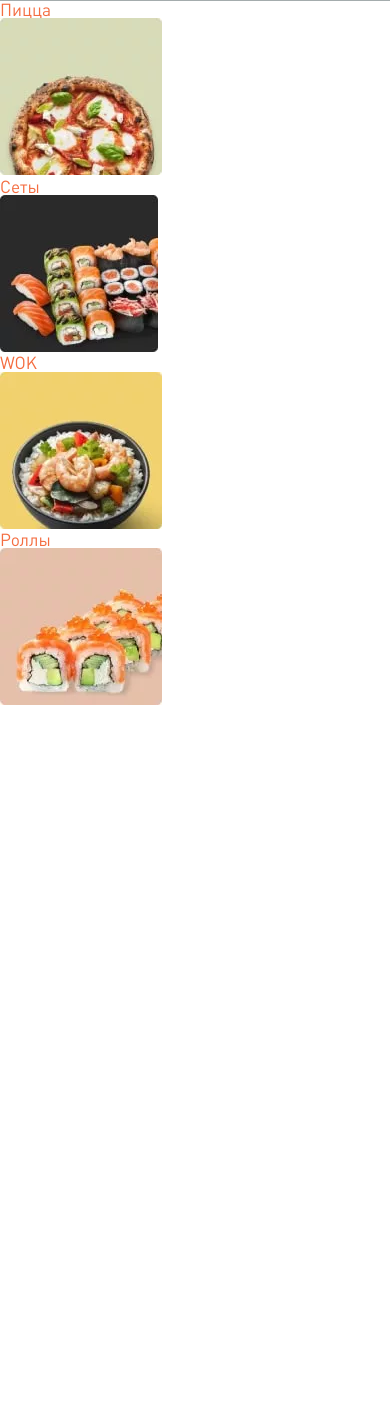
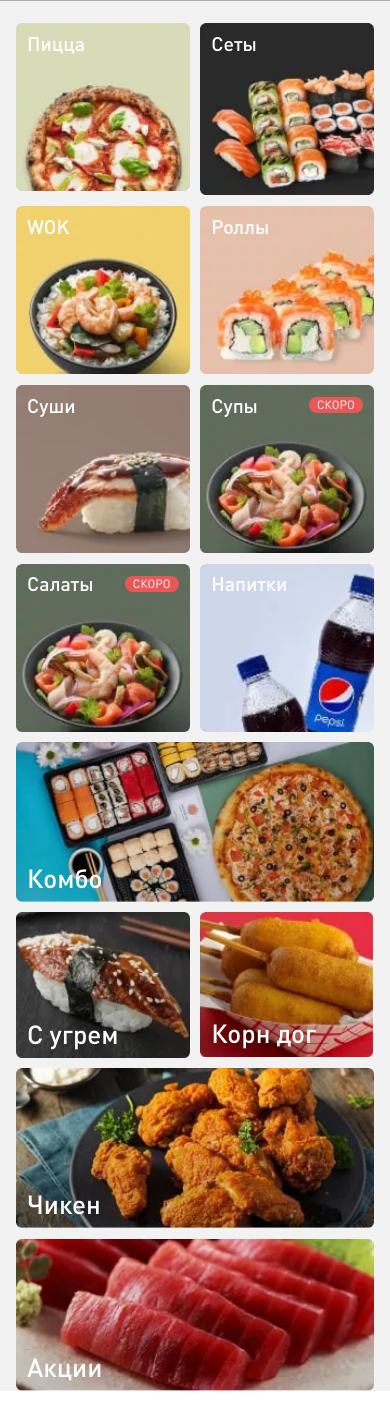
Before and after one commit to Anton1997Kovalev/romsem, a PHP site: page / in a window 390 px wide. Shown: the part 67-1480 px from the top of the page. Before the commit the page ends 772 px from the top, so only its background shows below. Run offline with PHP 8.4, Linux system fonts and the light colour scheme.

Commit message:
mobile-first categories

```diff
--- a/css/style.css
+++ b/css/style.css
@@ -251,7 +251,10 @@ h3 {
 /* ------------------ main-settings END ----------------------- */
 
 /* -------------------------------- UI -------------------------------------- */
-.main {}
+.main {
+	background-color: var(--grey);
+	padding-top: 2rem;
+}
 
 .invert-color {
 	mix-blend-mode: difference;
@@ -692,4 +695,103 @@ h3 {
 
 /* ----------------------- header END --------------------------------- */
 
+/* ------------------------- our-products --------------------------- */
+
+.our-products {
+	margin-bottom: 2rem;
+}
+
+.our-products__categories {
+	display: grid;
+	grid-template-columns: 1fr 1fr;
+	grid-gap: 1rem;
+}
+
+.products-category {
+	border-radius: .5rem;
+	-webkit-border-radius: .5rem;
+	-moz-border-radius: .5rem;
+	-ms-border-radius: .5rem;
+	-o-border-radius: .5rem;
+	overflow: hidden;
+	position: relative;
+	z-index: 5;
+}
+
+.products-category__body {
+	display: block;
+	width: 100%;
+	position: relative;
+	z-index: -5;
+}
+
+.products-category__info {
+	position: absolute;
+	left: 0;
+	right: 0;
+	padding: 1rem;
+	display: flex;
+	align-items: center;
+	justify-content: space-between;
+}
+
+.products-category__info.top {
+	top: 0;
+}
+
+.products-category__info.bottom {
+	bottom: 0;
+}
+
+.products-category__info.top .products-category__label {
+	font-family: var(--ff-dinPro500);
+	font-weight: 500;
+	font-size: 1.8rem;
+	line-height: 100%;
+	color: #fff;
+}
+
+.products-category__info.bottom .products-category__label {
+	font-family: var(--ff-dinPro500);
+	font-weight: 500;
+	font-size: 2.4rem;
+	line-height: 100%;
+	color: #FFFFFF;
+}
+
+.products-category__date {
+	background: #EB5757;
+	border-radius: 1rem;
+	-webkit-border-radius: 1rem;
+	-moz-border-radius: 1rem;
+	-ms-border-radius: 1rem;
+	-o-border-radius: 1rem;
+	height: 1.5rem;
+	width: 5rem;
+	display: flex;
+	align-items: center;
+	justify-content: center;
+}
+
+.products-category__date span {
+	font-family: var(--ff-dinPro400);
+	font-size: 1.1rem;
+	line-height: 100%;
+	text-transform: uppercase;
+	color: #FFFFFF;
+}
+
+.products-category__img img {
+	display: block;
+	width: 100%;
+	object-fit: cover;
+}
+
+.products-category__date {}
+
+.bottom {}
+
+/* ------------------------- our-products END --------------------------- */
+
+
 /* ------------------------- MAIN-PAGE END ----------------------- */
--- a/index.html
+++ b/index.html
@@ -96,7 +96,7 @@
 						</div>
 					</section> -->
 					<section class="our-products">
-						<div class="our-products__container">
+						<div class="our-products__container container">
 							<div class="our-products__content">
 								<div class="our-products__categories">
 									<div class="our-products__category products-category">
@@ -171,6 +171,168 @@
 											</div>
 										</a>
 									</div>
+									<div class="our-products__category products-category">
+										<a href="#" class="products-category__body">
+											<div class="products-category__info top">
+												<div class="products-category__label">
+													Суши
+												</div>
+												<!-- <div class="products-category__date">
+													<span>скоро</span>
+												</div> -->
+											</div>
+											<div class="products-category__img">
+												<picture>
+													<source srcset="img/categories/sushi-min.webp" type="image/webp">
+													<img src="img/categories/sushi-min.jpg" alt="">
+												</picture>
+											</div>
+										</a>
+									</div>
+									<div class="our-products__category products-category">
+										<a href="#" class="products-category__body">
+											<div class="products-category__info top">
+												<div class="products-category__label">
+													Супы
+												</div>
+												<div class="products-category__date">
+													<span>скоро</span>
+												</div>
+											</div>
+											<div class="products-category__img">
+												<picture>
+													<source srcset="img/categories/salad-min.webp" type="image/webp">
+													<img src="img/categories/salad-min.jpg" alt="">
+												</picture>
+											</div>
+										</a>
+									</div>
+									<div class="our-products__category products-category">
+										<a href="#" class="products-category__body">
+											<div class="products-category__info top">
+												<div class="products-category__label">
+													Салаты
+												</div>
+												<div class="products-category__date">
+													<span>скоро</span>
+												</div>
+											</div>
+											<div class="products-category__img">
+												<picture>
+													<source srcset="img/categories/salad-min.webp" type="image/webp">
+													<img src="img/categories/salad-min.jpg" alt="">
+												</picture>
+											</div>
+										</a>
+									</div>
+									<div class="our-products__category products-category">
+										<a href="#" class="products-category__body">
+											<div class="products-category__info top">
+												<div class="products-category__label">
+													Напитки
+												</div>
+												<!-- <div class="products-category__date">
+													<span>скоро</span>
+												</div> -->
+											</div>
+											<div class="products-category__img">
+												<picture>
+													<source srcset="img/categories/cola-min.webp" type="image/webp">
+													<img src="img/categories/cola-min.jpg" alt="">
+												</picture>
+											</div>
+										</a>
+									</div>
+									<div class="our-products__category products-category col-start-1 col-end-3">
+										<a href="#" class="products-category__body">
+											<div class="products-category__info bottom">
+												<div class="products-category__label">
+													Комбо
+												</div>
+												<!-- <div class="products-category__date">
+													<span>скоро</span>
+												</div> -->
+											</div>
+											<div class="products-category__img">
+												<picture>
+													<source srcset="img/categories/combo-min.webp" type="image/webp">
+													<img src="img/categories/combo-min.webp" alt="">
+												</picture>
+											</div>
+										</a>
+									</div>
+									<div class="our-products__category products-category">
+										<a href="#" class="products-category__body">
+											<div class="products-category__info bottom">
+												<div class="products-category__label">
+													С угрем
+												</div>
+												<!-- <div class="products-category__date">
+													<span>скоро</span>
+												</div> -->
+											</div>
+											<div class="products-category__img">
+												<picture>
+													<source srcset="img/categories/ugrem-min.webp" type="image/webp">
+													<img src="img/categories/ugrem-min.jpg" alt="">
+												</picture>
+											</div>
+										</a>
+									</div>
+									<div class="our-products__category products-category">
+										<a href="#" class="products-category__body">
+											<div class="products-category__info bottom">
+												<div class="products-category__label">
+													Корн дог
+												</div>
+												<!-- <div class="products-category__date">
+													<span>скоро</span>
+												</div> -->
+											</div>
+											<div class="products-category__img">
+												<picture>
+													<source srcset="img/categories/korndog-min.webp" type="image/webp">
+													<img src="img/categories/korndog-min.jpg" alt="">
+												</picture>
+											</div>
+										</a>
+									</div>
+									<div class="our-products__category products-category col-start-1 col-end-3">
+										<a href="#" class="products-category__body">
+											<div class="products-category__info bottom">
+												<div class="products-category__label">
+													Чикен
+												</div>
+												<!-- <div class="products-category__date">
+													<span>скоро</span>
+												</div> -->
+											</div>
+											<div class="products-category__img">
+												<picture>
+													<source srcset="img/categories/chiken-min.webp" type="image/webp">
+													<img src="img/categories/chiken-min.jpg" alt="">
+												</picture>
+											</div>
+										</a>
+									</div>
+									<div class="our-products__category products-category col-start-1 col-end-3">
+										<a href="#" class="products-category__body">
+											<div class="products-category__info bottom">
+												<div class="products-category__label">
+													Акции
+												</div>
+												<!-- <div class="products-category__date">
+													<span>скоро</span>
+												</div> -->
+											</div>
+											<div class="products-category__img">
+												<picture>
+													<source srcset="img/categories/akcii-min.webp" type="image/webp">
+													<img src="img/categories/akcii-min.jpg" alt="">
+												</picture>
+											</div>
+										</a>
+									</div>
 								</div>
 							</div>
 						</div>
```
